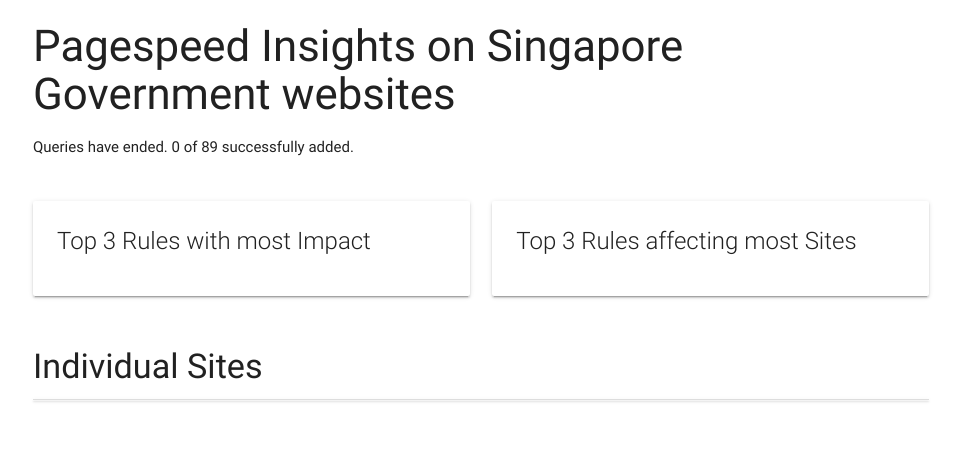
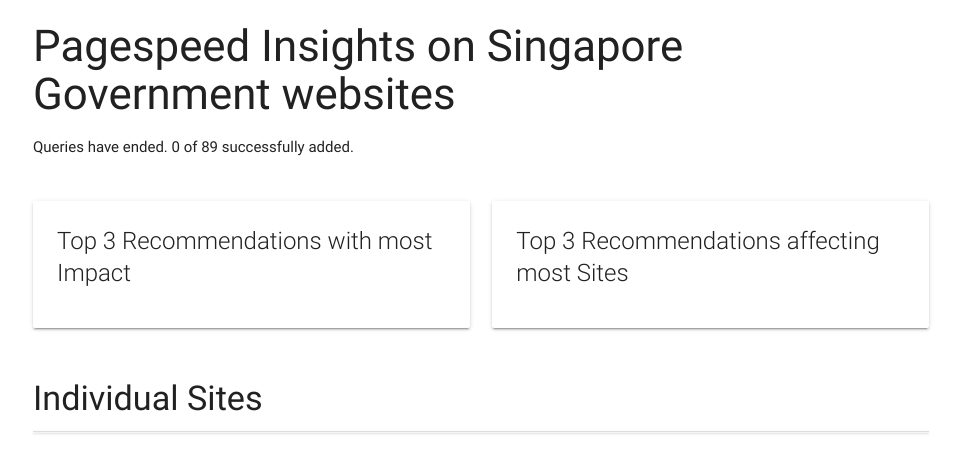
Before and after one commit to Milleus/milleus.github.io, a Jekyll site: the page projects/pandora.html, which Jekyll copies as it is, in a window 1280 px wide. Shown: the top 473 px of the page, without its empty margins (159-1120 px from the left). Built offline with Jekyll 4.4.1, drawn with Linux system fonts in a browser that asks for light colours; nearby versions of some CDN libraries.

Commit message:
[Dave] rename rule to recommendation and add impact text for clarity

```diff
--- a/projects/pandora.html
+++ b/projects/pandora.html
@@ -25,8 +25,8 @@
         <div class="col s12 m6">
           <div class="card">
             <div class="card-content">
-              <span class="card-title">Top 3 Rules with most Impact</span>
-              <ol id="rule-by-impact"></ol>
+              <span class="card-title">Top 3 Recommendations with most Impact</span>
+              <ol id="recommendations-by-impact"></ol>
             </div>
           </div>
         </div>
@@ -34,8 +34,8 @@
         <div class="col s12 m6">
           <div class="card">
             <div class="card-content">
-              <span class="card-title">Top 3 Rules affecting most Sites</span>
-              <ol id="rule-by-affected"></ol>
+              <span class="card-title">Top 3 Recommendations affecting most Sites</span>
+              <ol id="recommendations-by-affected"></ol>
             </div>
           </div>
         </div>
--- a/static/js/project-pandora.js
+++ b/static/js/project-pandora.js
@@ -201,9 +201,9 @@ callbacks.displayLoadingExperience = function (result) {
   collapsible.appendChild(li);
 
   impactArr.sort(sortByImpact);
-  setStats('#rule-by-impact');
+  setStats('#recommendations-by-impact');
   impactArr.sort(sortByAffected);
-  setStats('#rule-by-affected');
+  setStats('#recommendations-by-affected');
   console.log('Adding Site:', result.id);
 
   siteCount++;
@@ -269,7 +269,7 @@ function getRecommendations(result) {
 
   var recommendationString = '';
   for (var i in recommendations) {
-    recommendationString += `<li>${recommendations[i].name} (${recommendations[i].impact.toFixed(2)})</li>`;
+    recommendationString += `<li>${recommendations[i].name} (Impact: ${recommendations[i].impact.toFixed(2)})</li>`;
   }
   return recommendationString;
 }
@@ -301,7 +301,7 @@ function setStats(selector) {
   var appendString = '';
 
   for (var i = 0; i < 3; i++) {
-    appendString += `<li><strong>${impactArr[i].localizedRuleName} (${impactArr[i].impact.toFixed(2)})</strong><br>Affected Sites: ${impactArr[i].affected}</li>`;
+    appendString += `<li><strong>${impactArr[i].localizedRuleName} (Impact: ${impactArr[i].impact.toFixed(2)})</strong><br>Affected Sites: ${impactArr[i].affected}</li>`;
   }
 
   selected.innerHTML = appendString;
```
